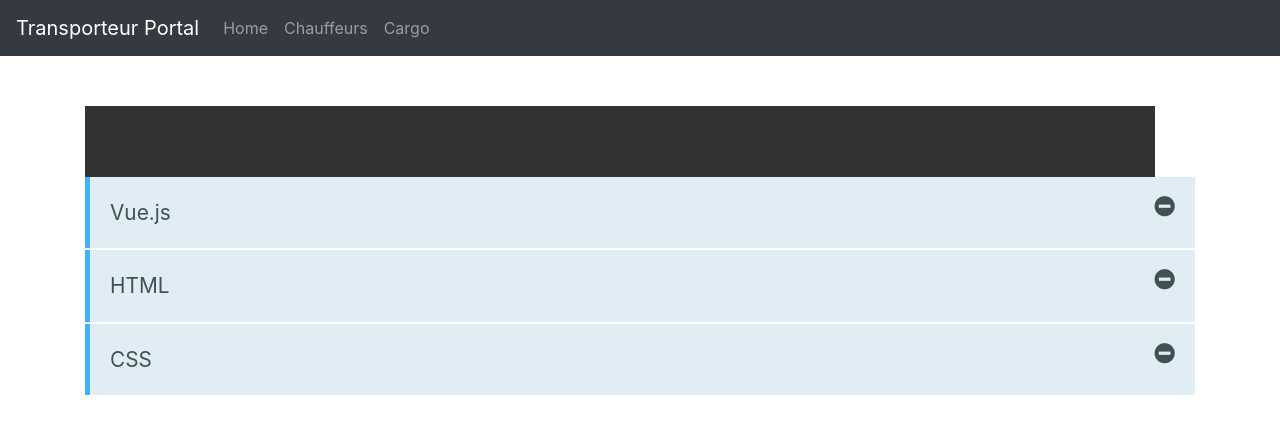
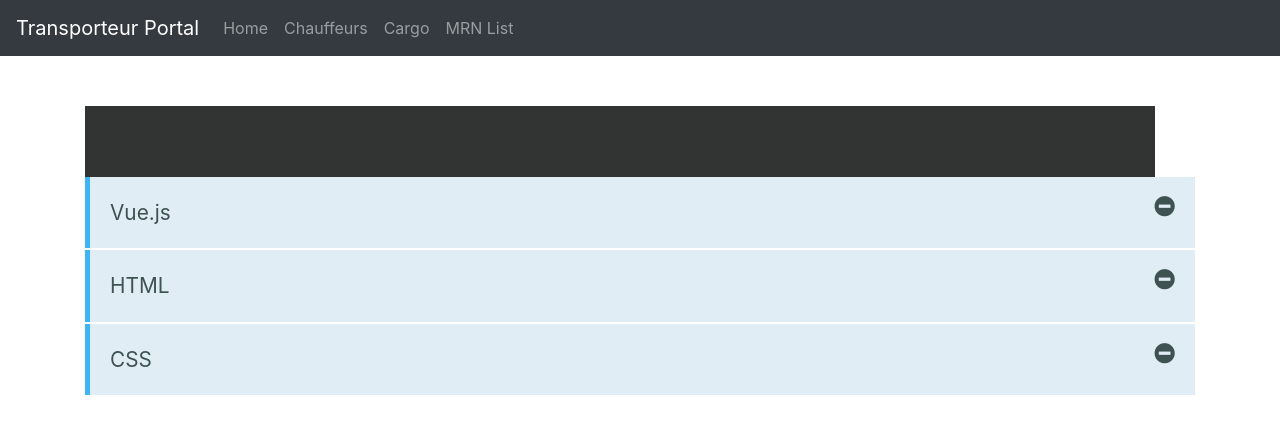
Before and after one commit to marc0tjevp/Transport-Registration-Admin, a Vue app in the folder admin-panel/: page /cargo in a window 1280 px wide. Shown: the top 434 px of the page. Built offline with nearby package versions, Linux system fonts and the light colour scheme; a small style sheet from the web is missing; what vue-izitoast, vue-resource would draw is missing.

Commit message:
Pre-stash

```diff
--- a/admin-panel/src/App.vue
+++ b/admin-panel/src/App.vue
@@ -19,6 +19,9 @@
           <li class="nav-item">
             <router-link class="nav-link" to="/cargo">Cargo</router-link>
           </li>
+          <li class="nav-item">
+            <router-link class="nav-link" to="/mrn">MRN List</router-link>
+          </li>
         </ul>
       </div>
     </nav>
@@ -34,13 +37,15 @@
   import Skills from './components/Skills.vue'
   import Driver from './components/Driver.vue'
   import Cargo from './components/Cargo.vue'
+  import Mrn from './components/Mrn.vue'
 
   export default {
     name: 'app',
     components: {
       Skills,
       Driver,
-      Cargo
+      Cargo,
+      Mrn
     }
   }
 </script>
```
Also changed, not shown: admin-panel/src/components/Mrn.vue (added), 1 other file (tests, documents, lock files or other folders).
